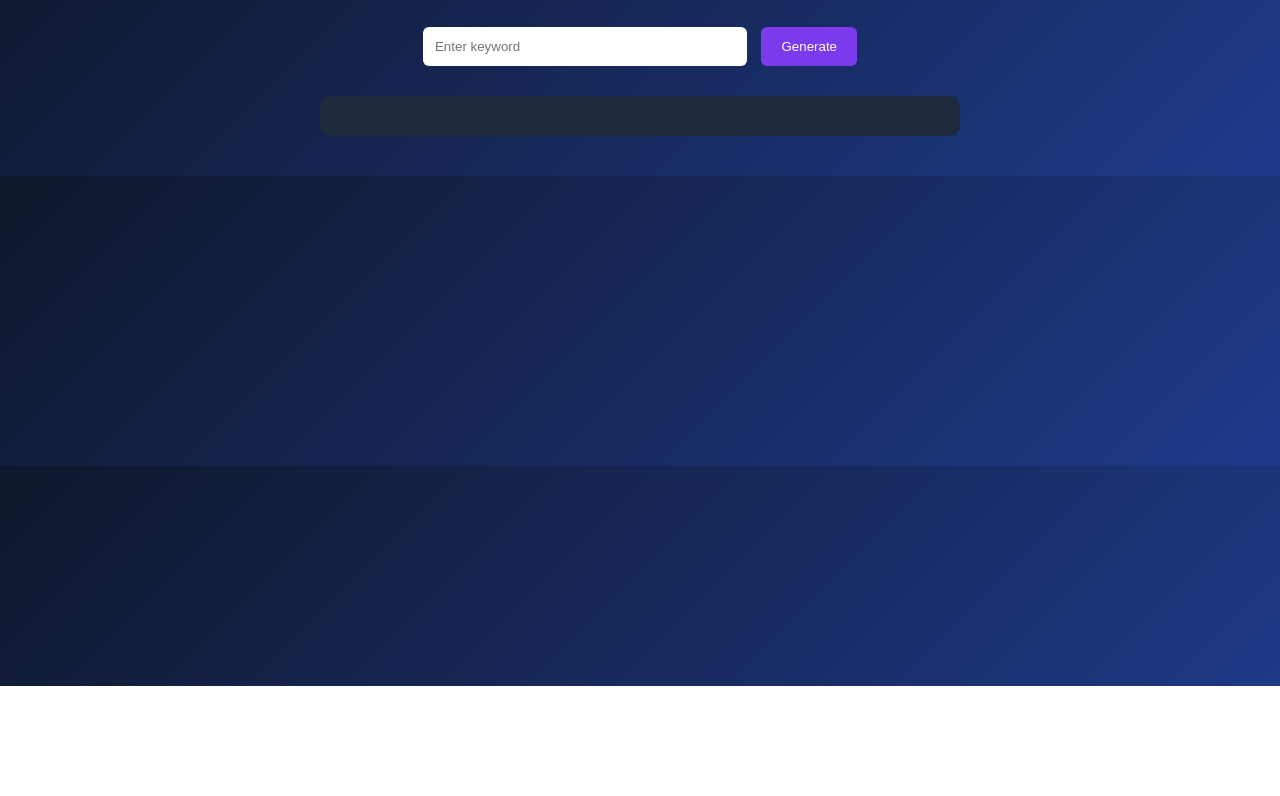
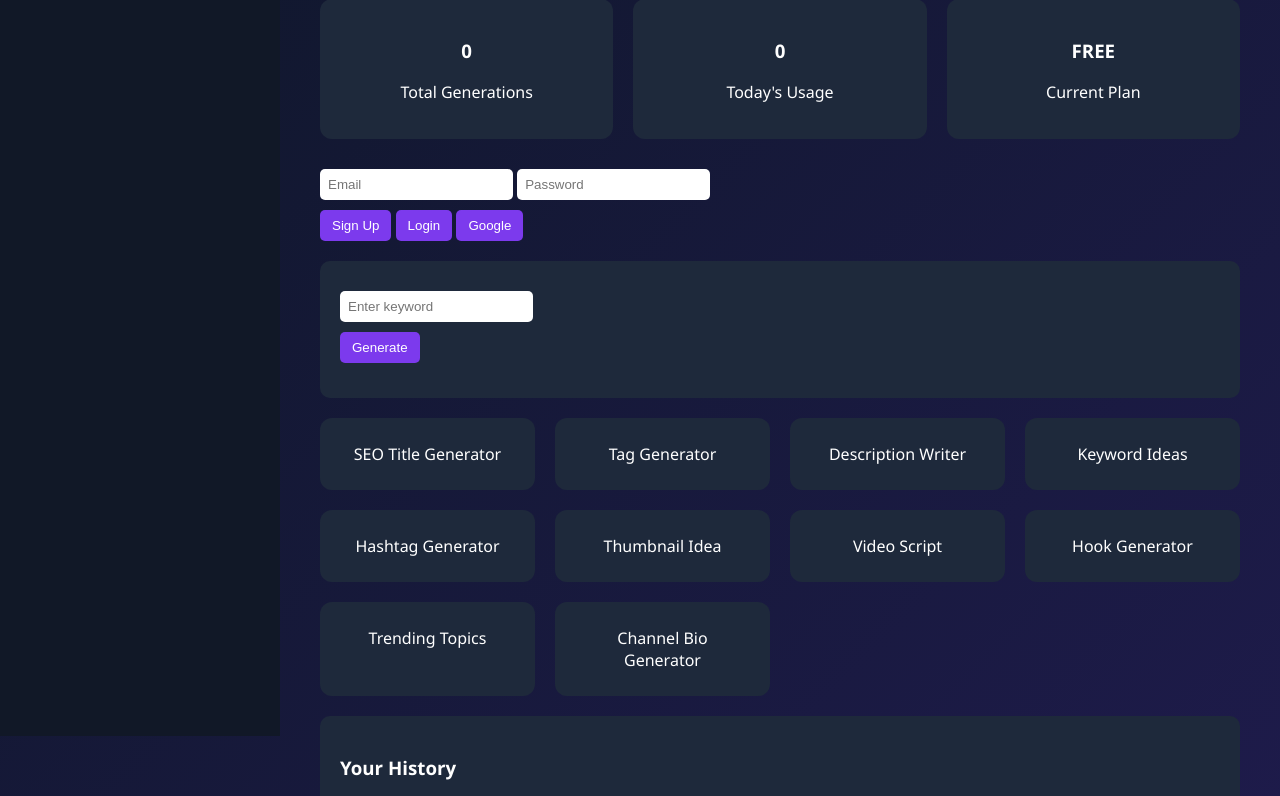
Before and after one commit to rishiekumar-star/vid-rank-ai, a plain HTML site: page index.html in a window 1280 px wide. Shown: the part 114-910 px from the top of the page. Before the commit the page ends 800 px from the top, so only its background shows below. Drawn offline with Linux system fonts and the light colour scheme; no server answers.

Commit message:
Add frontend

```diff
--- a/index.html
+++ b/index.html
@@ -1,71 +1,304 @@
 <!DOCTYPE html>
 <html>
 <head>
-  <title>Vid Rank AI</title>
+  <title>vid Rank AI - Pro</title>
   <meta name="viewport" content="width=device-width, initial-scale=1.0">
+
+  <script src="https://www.gstatic.com/firebasejs/9.23.0/firebase-app-compat.js"></script>
+  <script src="https://www.gstatic.com/firebasejs/9.23.0/firebase-auth-compat.js"></script>
+  <script src="https://www.gstatic.com/firebasejs/9.23.0/firebase-firestore-compat.js"></script>
+
   <style>
     body{
       margin:0;
-      font-family:Arial;
-      background:linear-gradient(135deg,#0f172a,#1e3a8a);
+      font-family:Segoe UI;
+      background:linear-gradient(135deg,#0f172a,#1e1b4b);
       color:white;
-      text-align:center;
+      display:flex;
+    }
+
+    .sidebar{
+      width:230px;
+      background:#111827;
+      height:100vh;
+      padding:25px;
+    }
+
+    .main{
+      flex:1;
       padding:40px;
     }
-    input{
-      padding:12px;
-      width:300px;
-      border-radius:6px;
-      border:none;
-      margin-top:20px;
-    }
-    button{
-      padding:12px 20px;
-      border:none;
-      border-radius:6px;
-      background:#7c3aed;
-      color:white;
-      cursor:pointer;
-      margin-left:10px;
-    }
+
     .card{
       background:#1e293b;
       padding:20px;
       border-radius:10px;
-      margin-top:30px;
-      max-width:600px;
-      margin-left:auto;
-      margin-right:auto;
+      margin-top:20px;
     }
+
+    input{
+      padding:8px;
+      margin-top:10px;
+      border:none;
+      border-radius:5px;
+    }
+
+    button{
+      padding:8px 12px;
+      margin-top:10px;
+      border:none;
+      border-radius:5px;
+      background:#7c3aed;
+      color:white;
+      cursor:pointer;
+    }
+
+    .badge{
+      padding:4px 8px;
+      border-radius:20px;
+      font-size:12px;
+      margin-left:10px;
+    }
+
+    .free{background:#334155;}
+    .pro{background:#f59e0b;}
+    .stats{
+  display:flex;
+  gap:20px;
+  margin:20px 0;
+}
+
+.stat-card{
+  flex:1;
+  background:#1e293b;
+  padding:20px;
+  border-radius:12px;
+  text-align:center;
+}
+
+.tools-grid{
+  display:grid;
+  grid-template-columns:repeat(auto-fill,minmax(180px,1fr));
+  gap:20px;
+  margin-top:20px;
+}
+
+.tool-card{
+  background:#1e293b;
+  padding:25px;
+  border-radius:12px;
+  text-align:center;
+  cursor:pointer;
+  transition:0.3s;
+}
+
+.tool-card:hover{
+  transform:translateY(-5px);
+  background:#7c3aed;
+}
+
   </style>
 </head>
+
 <body>
 
-<h1>🚀 Vid Rank AI</h1>
+<div class="sidebar">
+  <h2>🚀 vid Rank AI</h2>
+</div>
 
-<input id="keyword" placeholder="Enter keyword">
-<button onclick="generate()">Generate</button>
+<div class="main">
 
-<div class="card" id="result"></div>
+  <h2>Dashboard</h2>
+  <div class="stats">
+    <div class="stat-card">
+      <h3 id="totalUsage">0</h3>
+      <p>Total Generations</p>
+    </div>
+
+    <div class="stat-card">
+      <h3 id="todayUsage">0</h3>
+      <p>Today's Usage</p>
+    </div>
+
+    <div class="stat-card">
+      <h3 id="currentPlan">FREE</h3>
+      <p>Current Plan</p>
+    </div>
+  </div>
+
+  <!-- Auth -->
+  <div id="authSection">
+    <input id="email" placeholder="Email">
+    <input id="password" type="password" placeholder="Password"><br>
+    <button onclick="signup()">Sign Up</button>
+    <button onclick="login()">Login</button>
+    <button onclick="googleLogin()">Google</button>
+  </div>
+
+  <div id="userInfo" style="display:none;">
+    <span id="userEmail"></span>
+    <span id="planBadge" class="badge free">FREE</span>
+    <button onclick="logout()">Logout</button>
+  </div>
+
+  <!-- Generator -->
+  <div class="card">
+    <input id="keyword" placeholder="Enter keyword"><br>
+    <button onclick="generateSEO()">Generate</button>
+    <div id="result" style="margin-top:15px;"></div>
+  </div>
+  <div class="tools-grid">
+
+    <div class="tool-card" onclick="toolAction('SEO Title Generator')">SEO Title Generator</div>
+    <div class="tool-card" onclick="toolAction('Tag Generator')">Tag Generator</div>
+    <div class="tool-card" onclick="toolAction('Description Writer')">Description Writer</div>
+    <div class="tool-card" onclick="toolAction('Keyword Ideas')">Keyword Ideas</div>
+    <div class="tool-card" onclick="toolAction('Hashtag Generator')">Hashtag Generator</div>
+    <div class="tool-card" onclick="toolAction('Thumbnail Idea')">Thumbnail Idea</div>
+    <div class="tool-card" onclick="toolAction('Video Script')">Video Script</div>
+    <div class="tool-card" onclick="toolAction('Hook Generator')">Hook Generator</div>
+    <div class="tool-card" onclick="toolAction('Trending Topics')">Trending Topics</div>
+    <div class="tool-card" onclick="toolAction('Channel Bio')">Channel Bio Generator</div>
+
+  </div>
+
+
+  <!-- History -->
+  <div class="card">
+    <h3>Your History</h3>
+    <div id="historyList"></div>
+  </div>
+
+</div>
 
 <script>
-async function generate(){
-  const keyword = document.getElementById("keyword").value;
 
+// Firebase config
+const firebaseConfig = {
+  apiKey: "AIzaSyCcw6wUqU8RkSHnhIaVB61bNK4vzipFUug",
+  authDomain: "vid-rank-ai.firebaseapp.com",
+  projectId: "vid-rank-ai",
+};
+
+firebase.initializeApp(firebaseConfig);
+
+const auth = firebase.auth();
+const db = firebase.firestore();
+
+// Auth listener
+auth.onAuthStateChanged(async (user)=>{
+  const authSection = document.getElementById("authSection");
+  const userInfo = document.getElementById("userInfo");
+  const userEmail = document.getElementById("userEmail");
+  const badge = document.getElementById("planBadge");
+
+  if(user){
+    authSection.style.display="none";
+    userInfo.style.display="block";
+    userEmail.innerText=user.email;
+
+    const docRef=db.collection("users").doc(user.uid);
+    const snap=await docRef.get();
+
+    if(!snap.exists){
+      await docRef.set({
+        plan:"free",
+        usage:0,
+        lastUsed:new Date().toDateString()
+      });
+    }
+
+    const data=(await docRef.get()).data();
+    badge.className="badge "+data.plan;
+    badge.innerText=data.plan.toUpperCase();
+
+    loadHistory(user);
+
+  }else{
+    authSection.style.display="block";
+    userInfo.style.display="none";
+  }
+});
+
+// Signup
+function signup(){
+  const email=document.getElementById("email").value;
+  const pass=document.getElementById("password").value;
+  auth.createUserWithEmailAndPassword(email,pass)
+    .catch(e=>alert(e.message));
+}
+
+// Login
+function login(){
+  const email=document.getElementById("email").value;
+  const pass=document.getElementById("password").value;
+  auth.signInWithEmailAndPassword(email,pass)
+    .catch(e=>alert(e.message));
+}
+
+// Google login
+function googleLogin(){
+  const provider=new firebase.auth.GoogleAuthProvider();
+  auth.signInWithPopup(provider)
+    .catch(e=>alert(e.message));
+}
+
+// Logout
+function logout(){
+  auth.signOut();
+}
+
+// Generate + Save
+async function generateSEO(){
+
+  const user=auth.currentUser;
+  if(!user){
+    alert("Login first");
+    return;
+  }
+
+  const keyword=document.getElementById("keyword").value;
   if(!keyword){
     alert("Enter keyword");
     return;
   }
 
-  const res = await fetch("/api/generate",{
-    method:"POST",
-    headers:{"Content-Type":"application/json"},
-    body:JSON.stringify({keyword})
+  const resultHTML=
+    "<b>Title:</b> Master "+keyword+" in 2026<br>"+
+    "<b>Tags:</b> "+keyword+", youtube growth, seo<br>"+
+    "<b>Description:</b> Learn "+keyword+" step by step.";
+
+  document.getElementById("result").innerHTML=resultHTML;
+
+  await db.collection("users")
+    .doc(user.uid)
+    .collection("history")
+    .add({
+      keyword:keyword,
+      createdAt:new Date()
+    });
+
+  loadHistory(user);
+}
+
+// Load history
+async function loadHistory(user){
+  const snapshot=await db.collection("users")
+    .doc(user.uid)
+    .collection("history")
+    .orderBy("createdAt","desc")
+    .get();
+
+  let html="";
+  snapshot.forEach(doc=>{
+    const data=doc.data();
+    html+="<div style='margin-bottom:8px;background:#334155;padding:8px;border-radius:5px;'>"+
+           data.keyword+"</div>";
   });
 
-  const data = await res.json();
-  document.getElementById("result").innerHTML = data.result;
+  document.getElementById("historyList").innerHTML=html;
 }
+
 </script>
 
 </body>
```
